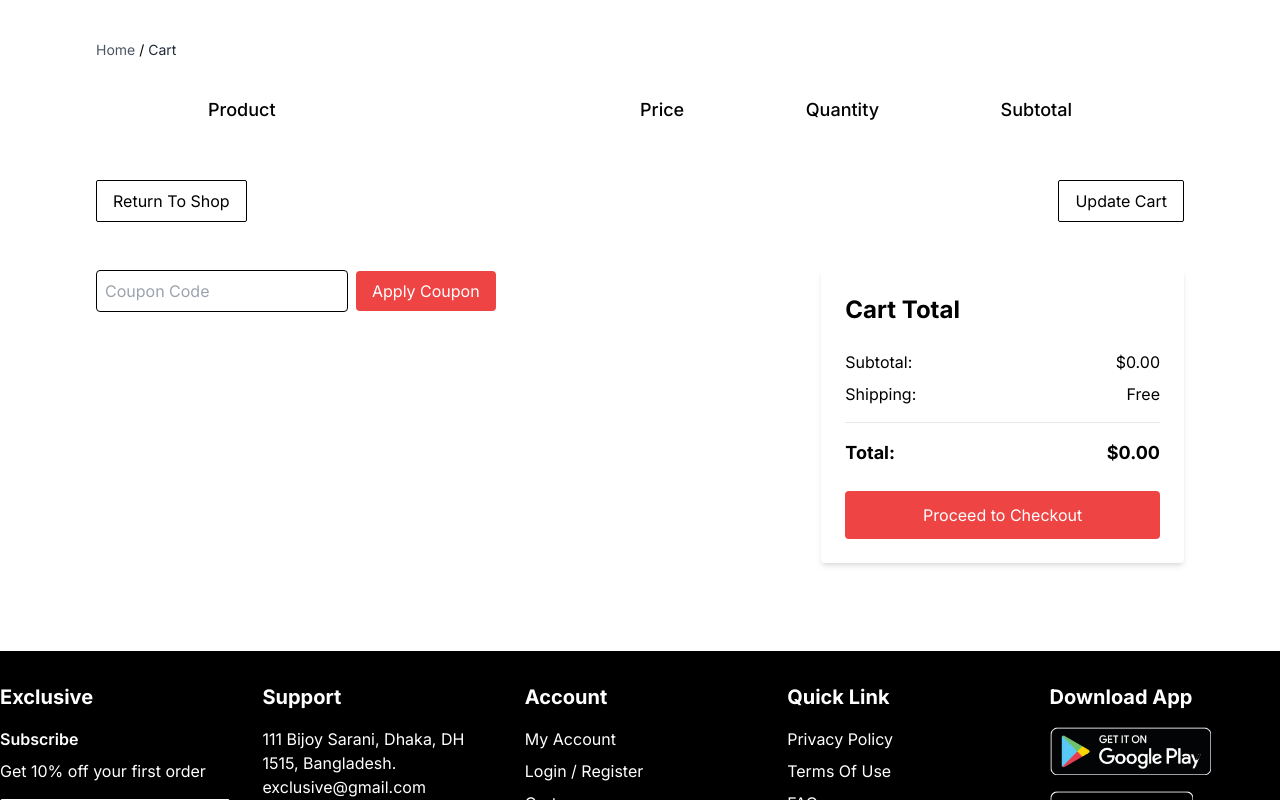
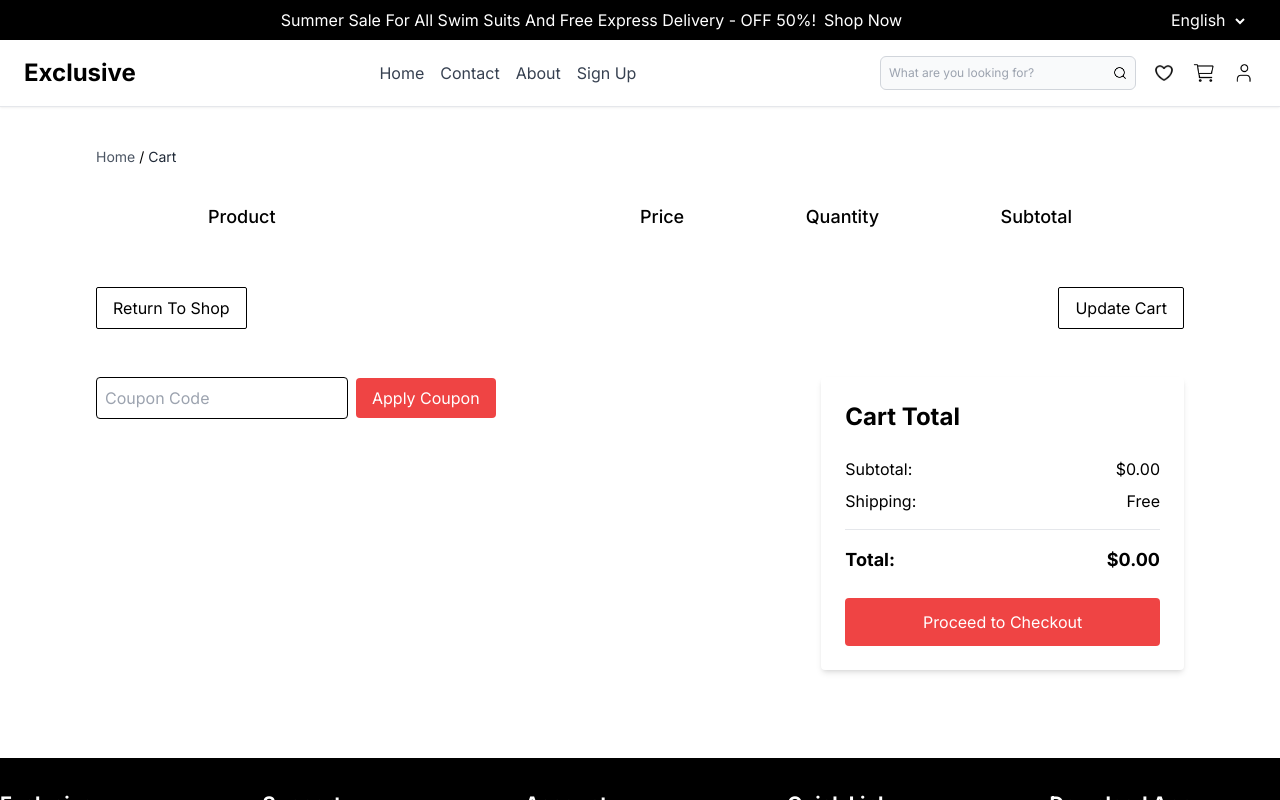
Before and after one commit to Tnvj/E-Commerce-Website, a Next.js app: page /cart in a window 1280 px wide. Shown: the top 800 px of the page. Built offline with nearby package versions, Linux system fonts and the light colour scheme.

Commit message:
fix: Header1 routes

```diff
--- a/src/app/components/Header1.tsx
+++ b/src/app/components/Header1.tsx
@@ -14,6 +14,7 @@ const Header1 = () => {
     hideDropdownTimeout = setTimeout(() => {
       setDropdownVisible(false);
     }, 200);
+  };
 
   const handleLogout = async () => {
     try {
@@ -30,7 +31,7 @@ const Header1 = () => {
     if (token && !isTokenExpired()) {
       window.location.href = path;
     } else {
-      window.location.href = '/login';
+      window.location.href = '/';
     }
   };
 
@@ -152,7 +153,7 @@ const Header1 = () => {
                     </button>
                   ) : (
                     <a
-                      href="/login"
+                      href="/"
                       className="block px-4 py-2 text-gray-700 hover:bg-gray-100"
                     >
                       Sign In
@@ -168,6 +169,5 @@ const Header1 = () => {
     </>
   );
 };
-}
 
 export default Header1;
```
